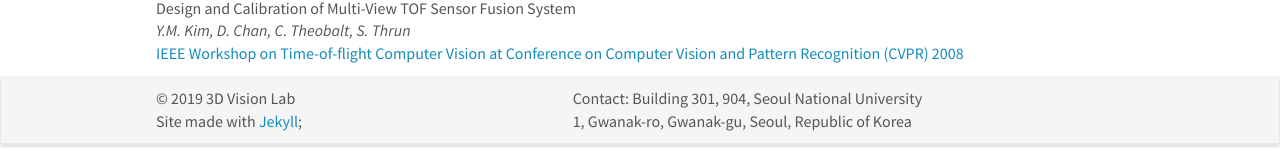
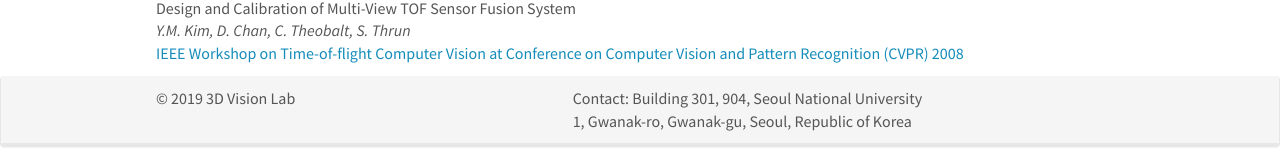
Before and after one commit to 3dvision-snu/3dvision-snu.github.io, a Jekyll site: the page built from _pages/publications.md, in a window 1280 px wide and 1189 px high. Shown: the part 1020-1186 px from the top of the window. Built offline with Jekyll 4.4.1, drawn with Linux system fonts in a browser that asks for light colours; nearby versions of some CDN libraries; some of the changed lines change nothing that is shown.

Commit message:
remove jekyll and modify google scholar

```diff
--- a/_includes/footer.html
+++ b/_includes/footer.html
@@ -4,7 +4,6 @@
 	  <div class="row">
 		<div class="col-sm-5">
 			&copy 2019 3D Vision Lab <br>
-			Site made with <a href="https://jekyllrb.com">Jekyll</a>;
 		</div>
 			<!--
 		<div class="col-sm-4">
--- a/_pages/publications.md
+++ b/_pages/publications.md
@@ -11,7 +11,8 @@
 
 ## Highlights
 
-(For a full list see [below](#full-list) or go to [Google Scholar](https://scholar.google.ch/citations?user=TqxYWZsAAAAJ), [ResearcherID](https://www.researcherid.com/rid/D-7763-2012))
+
+(For a full list see [below](#full-list) or go to [Google Scholar](https://scholar.google.com/citations?user=TjYQs-AAAAAJ&hl=en), [ResearcherID](https://www.researcherid.com/rid/D-7763-2012))
 
 {% assign number_printed = 0 %}
 {% for publi in site.data.publist %}
```
